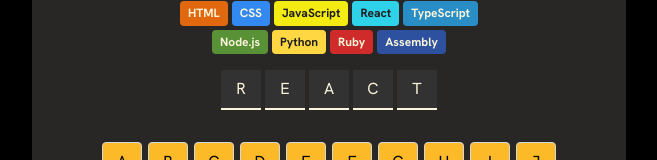
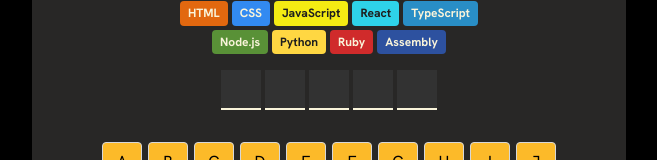
Before and after one commit to SCPassion/react-assembly-endgame, a React (Vite) app: page / in a window 1280 px wide. Shown: the part 350-510 px from the top of the page, without its empty margins (311-968 px from the left). Built offline with nearby package versions, Linux system fonts and the light colour scheme.

Commit message:
Added unhide letter logic

```diff
--- a/src/App.jsx
+++ b/src/App.jsx
@@ -25,14 +25,16 @@
     )
   })
 
-  const hiddenWordElements = [...hiddenWord].map((letter) => (
-    <div
-      key={nanoid()}
-      className="border[#F9F4DA] flex h-[40px] w-[40px] items-center justify-center border-b-2 bg-[#323232] text-[#F9F4DA]"
-    >
-      {letter.toUpperCase()}
-    </div>
-  ))
+  const hiddenWordElements = [...hiddenWord].map((letter) => {
+    return (
+      <div
+        key={nanoid()}
+        className="border[#F9F4DA] flex h-[40px] w-[40px] items-center justify-center border-b-2 bg-[#323232] text-[#F9F4DA]"
+      >
+        {guessedLetters.includes(letter) && letter.toUpperCase()}
+      </div>
+    )
+  })
 
   const allLetterElements = [...allLetters].map((letter) => {
     const bgClass = !guessedLetters.includes(letter)
```
